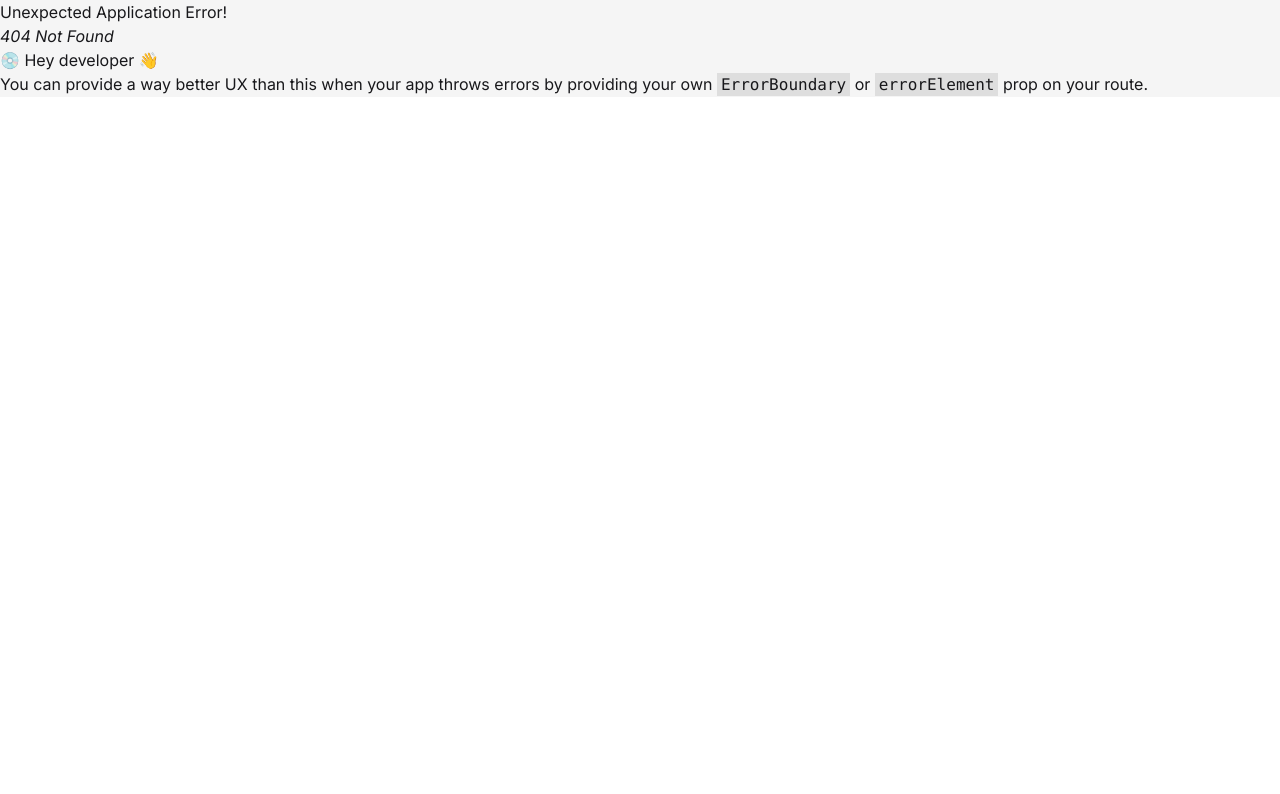
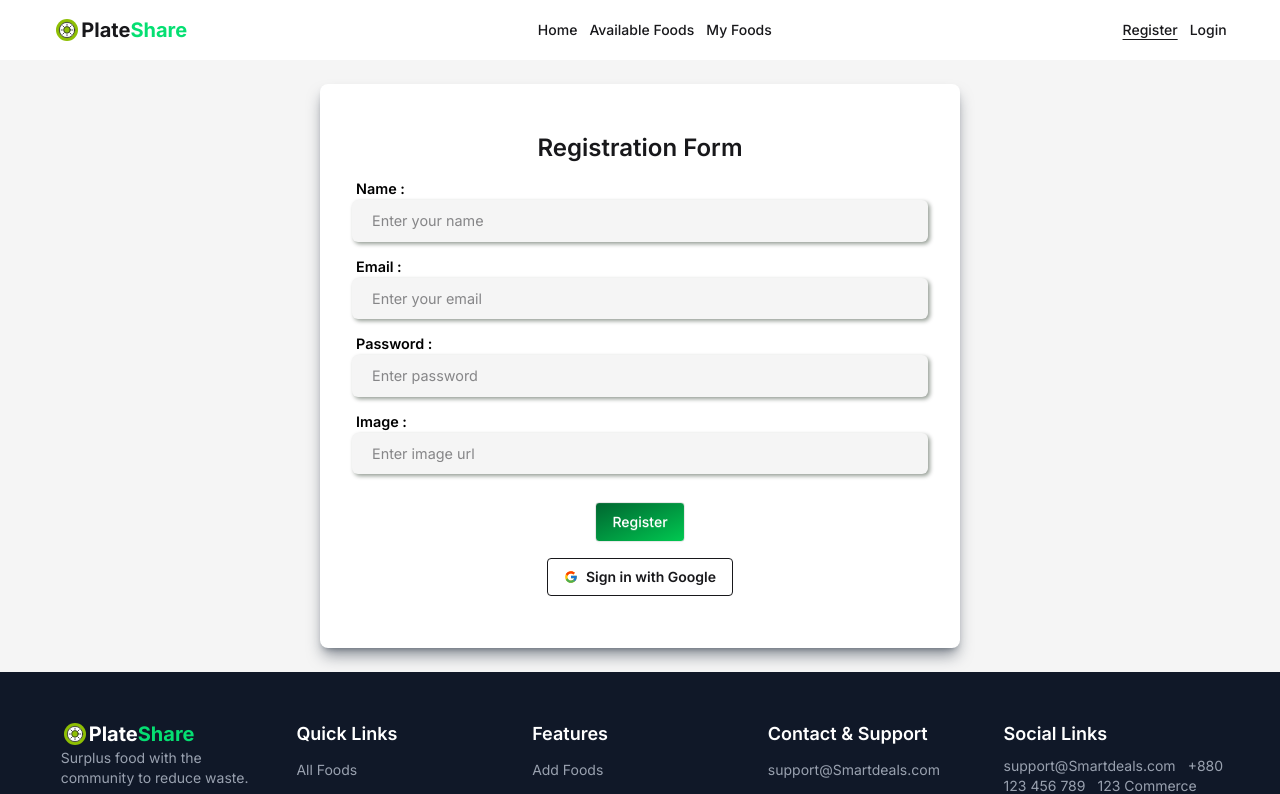
Before and after one commit to Pratush26/ph_a10_frontend, a React (Vite) app: page /register in a window 1280 px wide. Before the commit this address had no page. Shown: the top 794 px of the page. Built offline with nearby package versions, Linux system fonts and the light colour scheme.

Commit message:
added forms

```diff
--- a/src/Components/Footer.jsx
+++ b/src/Components/Footer.jsx
@@ -12,17 +12,15 @@ export default function Footer() {
                 </div>
                 <div className="text-gray-400 flex flex-col gap-3 text-sm">
                     <h6 className="text-lg font-semibold text-white">Quick Links</h6>
-                    <Link className="hover:text-gray-200 trnsition" to='/'>All Products</Link>
-                    <Link className="hover:text-gray-200 trnsition" to='/'>Dashboard</Link>
+                    <Link className="hover:text-gray-200 trnsition" to='/'>All Foods</Link>
+                    <Link className="hover:text-gray-200 trnsition" to='/'>Home</Link>
                     <Link className="hover:text-gray-200 trnsition" to='/'>Login</Link>
                     <Link className="hover:text-gray-200 trnsition" to='/'>Register</Link>
                 </div>
                 <div className="text-gray-400 flex flex-col gap-3 text-sm">
-                    <h6 className="text-lg font-semibold text-white">Categories</h6>
-                    <Link className="hover:text-gray-200 trnsition" to='/'>Electronics</Link>
-                    <Link className="hover:text-gray-200 trnsition" to='/'>Fashion</Link>
-                    <Link className="hover:text-gray-200 trnsition" to='/'>Home & Living</Link>
-                    <Link className="hover:text-gray-200 trnsition" to='/'>Groceries</Link>
+                    <h6 className="text-lg font-semibold text-white">Features</h6>
+                    <Link className="hover:text-gray-200 trnsition" to='/'>Add Foods</Link>
+                    <Link className="hover:text-gray-200 trnsition" to='/'>My Foods</Link>
                 </div>
                 <div className="text-gray-400 flex flex-col gap-3 text-sm">
                     <h6 className="text-lg font-semibold text-white">Contact & Support</h6>
--- a/src/Components/Navbar.jsx
+++ b/src/Components/Navbar.jsx
@@ -1,23 +1,37 @@
-import { Link } from "react-router";
+import { Link, NavLink } from "react-router";
 import Logo from '/logo.svg'
+import '../Utils/utility.css'
+import { useState } from "react";
+import { IoIosArrowDown } from "react-icons/io";
 
 export default function Navbar() {
+    const [isHover, setIsHover] = useState(false)
     const user = null;
     return (
         <header className="w-full bg-white py-4 text-sm font-medium">
             <nav className="w-11/12 mx-auto flex items-center justify-between gap-2">
                 <Link to='/' className="flex items-center text-xl font-bold"><img src={Logo} alt="logo" className="h-7 w-auto" /> Plate<span className="text-green-400">Share</span></Link>
                 <div className="space-x-3">
-                    <Link to='/'>Home</Link>
-                    <Link to='/all-foods'>Available Foods</Link>
+                    <NavLink className="hover:text-gray-500 trnsition" to='/'>Home</NavLink>
+                    <NavLink className="hover:text-gray-500 trnsition" to='/all-foods'>Available Foods</NavLink>
+                    <NavLink className="hover:text-gray-500 trnsition" to='/my-foods'>My Foods</NavLink>
                 </div>
                 {
                     user ?
-                        <p>df</p>
+                        <section className="relative flex"
+                            onMouseLeave={() => setIsHover(false)}
+                            onMouseEnter={() => setIsHover(true)}>
+                            <img src={user?.photoURL} className="rounded-full object-center object-cover h-9 aspect-square" alt="user" />
+                            <div className="flex gap-2 items-center">
+                                <p>{user?.displayName}</p>
+                                <IoIosArrowDown />
+                            </div>
+                            <button className={`${isHover ? "cursor-pointer bg-stone-50" : "hidden"} absolute w-full text-start bottom-0 translate-y-full px-4 py-2 hover:bg-stone-100 z-100`}>Log out</button>
+                        </section>
                         :
                         <div className="space-x-3">
-                            <Link to='/'>Register</Link>
-                            <Link to='/all-foods'>Login</Link>
+                            <NavLink className="hover:text-gray-500 trnsition" to='/register'>Register</NavLink>
+                            <NavLink className="hover:text-gray-500 trnsition" to='/login'>Login</NavLink>
                         </div>
                 }
             </nav>
--- /dev/null
+++ b/src/Pages/AllFoods.jsx
@@ -0,0 +1,14 @@
+import { useLoaderData } from "react-router";
+import FoodCard from "../Components/FoodCard";
+
+export default function AllFoodsPage() {
+    const { data } = useLoaderData()
+    return (
+        <main>
+            <h2 className='text-4xl text-center font-bold m-8'>All <span className='text-green-700'>Foods</span> ({data.length})</h2>
+            <div className='grid grid-cols-3 place-content-center gap-3 w-11/12 mx-auto my-10'>
+                {data.map(e => <FoodCard e={e} key={e._id} />)}
+            </div>
+        </main>
+    )
+}
--- a/src/Pages/Home.jsx
+++ b/src/Pages/Home.jsx
@@ -22,7 +22,7 @@ export default function HomePage() {
                     </ul>
                     <div className="flex gap-4">
                         <button className="btn border-none trnsition shadow-none">View All Foods</button>
-                        <button className='btn-out trnsition'>Become a Volunteer</button>
+                        <button className='btn-out hover:text-gray-300 trnsition'>Become a Volunteer</button>
                     </div>
                 </div>
             </section>
@@ -101,18 +101,18 @@ export default function HomePage() {
                     <div className='bg-white rounded-md px-8 py-10 text-sm'>
                         <p className='text-xl font-medium'>Mission</p>
                         <p>To create a world where surplus food becomes a solution to hunger, not waste.
-    We're building a community-driven platform that makes food sharing simple,
-    accessible, and impactful for everyone..</p>
+                            We're building a community-driven platform that makes food sharing simple,
+                            accessible, and impactful for everyone..</p>
                     </div>
                     <div className='bg-white rounded-md px-8 py-10 text-sm'>
                         <p className='text-xl font-medium'>Vision</p>
                         <p>A future where every community has access to surplus food resources,
-      eliminating both food waste and hunger through technology and compassion.</p>
+                            eliminating both food waste and hunger through technology and compassion.</p>
                     </div>
                     <div className='bg-white rounded-md px-8 py-10 text-sm'>
                         <p className='text-xl font-medium'>Promise</p>
                         <p>To maintain a safe, transparent platform where every food donation
-      reaches those who need it most, with dignity and respect.</p>
+                            reaches those who need it most, with dignity and respect.</p>
                     </div>
                 </section>
             </section>
--- /dev/null
+++ b/src/Pages/Login.jsx
@@ -0,0 +1,29 @@
+import { useForm } from "react-hook-form"
+import { FcGoogle } from "react-icons/fc"
+
+
+export default function LoginPage() {
+    const {
+        register,
+        handleSubmit,
+        formState: { errors, isSubmitting },
+    } = useForm()
+    const onSubmit = (data) => console.log(data)
+
+    return (
+        <form onSubmit={handleSubmit(onSubmit)} className="bg-white w-1/2 shadow-lg/50 shadow-gray-800 px-8 py-12 my-6 mx-2 rounded-lg flex flex-col items-center-safe justify-center-safe gap-3" >
+            <h1 className="text-2xl font-semibold">Login Form</h1>
+            <div className="w-full">
+                {errors.email ? <p className="text-sm text-rose-500">{errors.email.message}</p> : <label>Email :</label>}
+                <input type="email" {...register("email", { required: "Email is required" })} placeholder="Enter your email" id="email" />
+            </div>
+            <div className="w-full">
+                {errors.password ? <p className="text-sm text-rose-500">{errors.password.message}</p> : <label>Password :</label>}
+                <input type="password" placeholder="Enter password" id="password"
+                    {...register("password", { required: "Password is required", pattern: { value: /^(?=.*[a-z])(?=.*[A-Z]).{6,}$/, message: "Password must contain at least 6 characters including upper and lowercase letters" } })} />
+            </div>
+            <button disabled={isSubmitting} type="submit" className="btn trnsition mt-4">{isSubmitting ? "Registering..." : "Register"}</button>
+            <button disabled={isSubmitting} type="button" className="btn-out hover:text-gray-500 trnsition my-1 flex items-center-safe gap-2"><FcGoogle />Login with Google</button>
+        </form>
+    )
+}
--- /dev/null
+++ b/src/Pages/MyFoods.jsx
@@ -0,0 +1,14 @@
+import { useLoaderData } from "react-router";
+import FoodCard from "../Components/FoodCard";
+
+export default function MyFoodsPage() {
+    const { data } = useLoaderData()
+    return (
+        <main>
+            <h2 className='text-4xl text-center font-bold m-8'>My <span className='text-green-700'>Foods</span> ({data.length})</h2>
+            <div className='grid grid-cols-3 place-content-center gap-3 w-11/12 mx-auto my-10'>
+                {data.map(e => <FoodCard e={e} key={e._id} />)}
+            </div>
+        </main>
+    )
+}
--- /dev/null
+++ b/src/Pages/Register.jsx
@@ -0,0 +1,37 @@
+import { useForm } from "react-hook-form"
+import { FcGoogle } from "react-icons/fc"
+
+
+export default function RegistrationPage() {
+    const {
+        register,
+        handleSubmit,
+        formState: { errors, isSubmitting },
+    } = useForm()
+    const onSubmit = (data) => console.log(data)
+
+    return (
+        <form onSubmit={handleSubmit(onSubmit)} className="bg-white w-1/2 shadow-lg/50 shadow-gray-800 px-8 py-12 my-6 mx-2 rounded-lg flex flex-col items-center-safe justify-center-safe gap-3" >
+            <h1 className="text-2xl font-semibold">Registration Form</h1>
+            <div className="w-full">
+                {errors.name ? <p className="text-sm text-rose-500">{errors.name.message}</p> : <label>Name :</label>}
+                <input type="text" {...register("name", { required: "Name is required" })} placeholder="Enter your name" id="name" />
+            </div>
+            <div className="w-full">
+                {errors.email ? <p className="text-sm text-rose-500">{errors.email.message}</p> : <label>Email :</label>}
+                <input type="email" {...register("email", { required: "Email is required" })} placeholder="Enter your email" id="email" />
+            </div>
+            <div className="w-full">
+                {errors.password ? <p className="text-sm text-rose-500">{errors.password.message}</p> : <label>Password :</label>}
+                <input type="password" placeholder="Enter password" id="password"
+                    {...register("password", { required: "Password is required", pattern: { value: /^(?=.*[a-z])(?=.*[A-Z]).{6,}$/, message: "Password must contain at least 6 characters including upper and lowercase letters" } })} />
+            </div>
+            <div className="w-full">
+                {errors.image ? <p className="text-sm text-rose-500">{errors.image.message}</p> : <label>Image :</label>}
+                <input type="url" {...register("image", { required: "image is required" })} placeholder="Enter image url" id="image" />
+            </div>
+            <button disabled={isSubmitting} type="submit" className="btn trnsition mt-4">{isSubmitting ? "Registering..." : "Register"}</button>
+            <button disabled={isSubmitting} type="button" className="btn-out hover:text-gray-500 trnsition my-1 flex items-center-safe gap-2"><FcGoogle />Sign in with Google</button>
+        </form>
+    )
+}
--- a/src/Routes/Routes.js
+++ b/src/Routes/Routes.js
@@ -2,6 +2,10 @@ import { createBrowserRouter } from "react-router";
 import HomePage from "../Pages/Home";
 import App from "../App";
 import axios from "axios";
+import AllFoodsPage from "../Pages/AllFoods";
+import RegistrationPage from "../Pages/Register";
+import LoginPage from "../Pages/Login";
+import MyFoodsPage from "../Pages/MyFoods";
 
 export const router = createBrowserRouter([
   {
@@ -12,7 +16,25 @@ export const router = createBrowserRouter([
             index: true,
             loader: () => axios(`${import.meta.env.VITE_SERVER}/featured-foods`),
             Component: HomePage
-        }
+        },
+        {
+            path: '/all-foods',
+            loader: () => axios(`${import.meta.env.VITE_SERVER}/foods`),
+            Component: AllFoodsPage
+        },
+        {
+            path: '/my-foods',
+            loader: () => axios(`${import.meta.env.VITE_SERVER}/foods`),
+            Component: MyFoodsPage
+        },
+        {
+            path: '/register',
+            Component: RegistrationPage
+        },
+        {
+            path: '/login',
+            Component: LoginPage
+        },
     ]
   },
 ]);
--- a/src/Utils/utility.css
+++ b/src/Utils/utility.css
@@ -1,7 +1,6 @@
 @reference "tailwindcss";
 
 nav a.active {
-    color: blueviolet;
     text-decoration: underline;
     text-underline-offset: 4px;
 }
@@ -10,7 +9,7 @@ nav a.active {
     @apply px-4 py-2 text-sm font-medium bg-gradient-to-br cursor-pointer from-green-800 to-green-500 hover:from-green-900 hover:to-green-600 text-white rounded-sm;
 }
 .btn-out {
-    @apply px-4 py-2 text-sm font-semibold border cursor-pointer hover:text-gray-300 rounded-sm;
+    @apply px-4 py-2 text-sm font-semibold border cursor-pointer rounded-sm;
 }
 
 .trnsition {
@@ -24,7 +23,7 @@ textarea {
     font-size: .9rem;
     width: 100%;
     border-radius: 6px;
-    box-shadow: 2px 2px 4px rgba(137, 43, 225, 0.3);
+    box-shadow: 2px 2px 4px rgba(1, 21, 0, 0.425);
 }
 
 input:focus,
```
